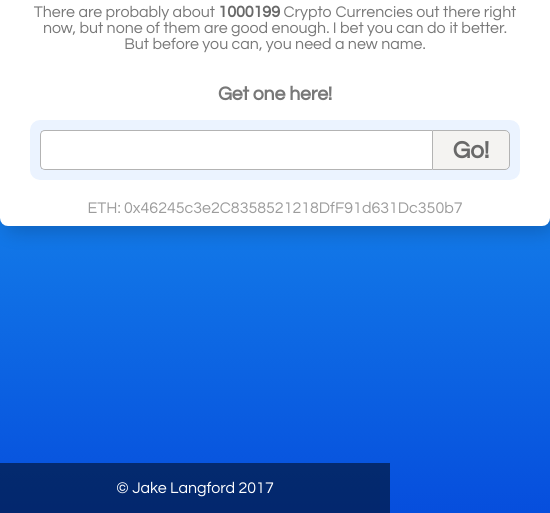
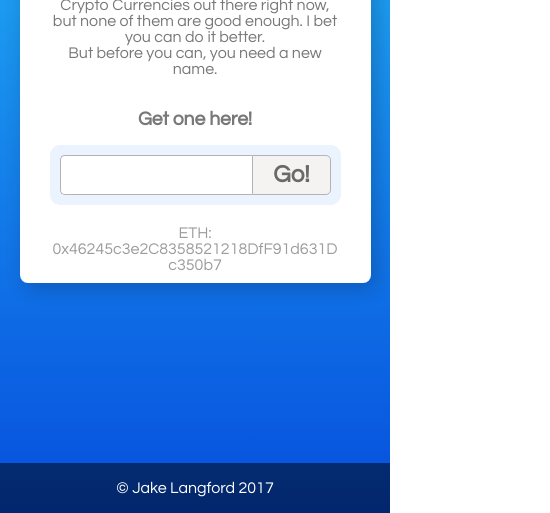
Before and after one commit to JakeHL/CRYPTONAMEGEN, a plain HTML site: page index.html in a window 390 px wide. Shown: the part 331-844 px from the top of the page, 550 px wide, since content can reach past the window. Drawn offline with Linux system fonts and the light colour scheme.

Commit message:
fixes site on mobile browsers

```diff
--- a/style.css
+++ b/style.css
@@ -21,12 +21,18 @@
 
             #textBody {
                 text-align: center;
-                width: 550px;
+                width: 600px;
                 margin: auto;
                 flex: 1;
                 display: flex;
                 flex-direction: column;
                 justify-content: center;
+            }
+
+            @media screen and (max-width:768px) {
+                #textBody {
+                    width: 90%;
+                }
             }
 
             #content {
@@ -82,6 +88,7 @@
                 font-size: 1.5em;
                 font-weight: bold;
                 text-align: center;
+                min-width: 0px;
             }
 
             #generatorBlock input[type="button"] {
@@ -120,4 +127,6 @@
                 margin: 20px auto 10px auto;
                 font-weight: 0.5em;
                 color: #9c9c9c;
+                overflow-wrap: break-word;
+                max-width: 100%;
             }
```
